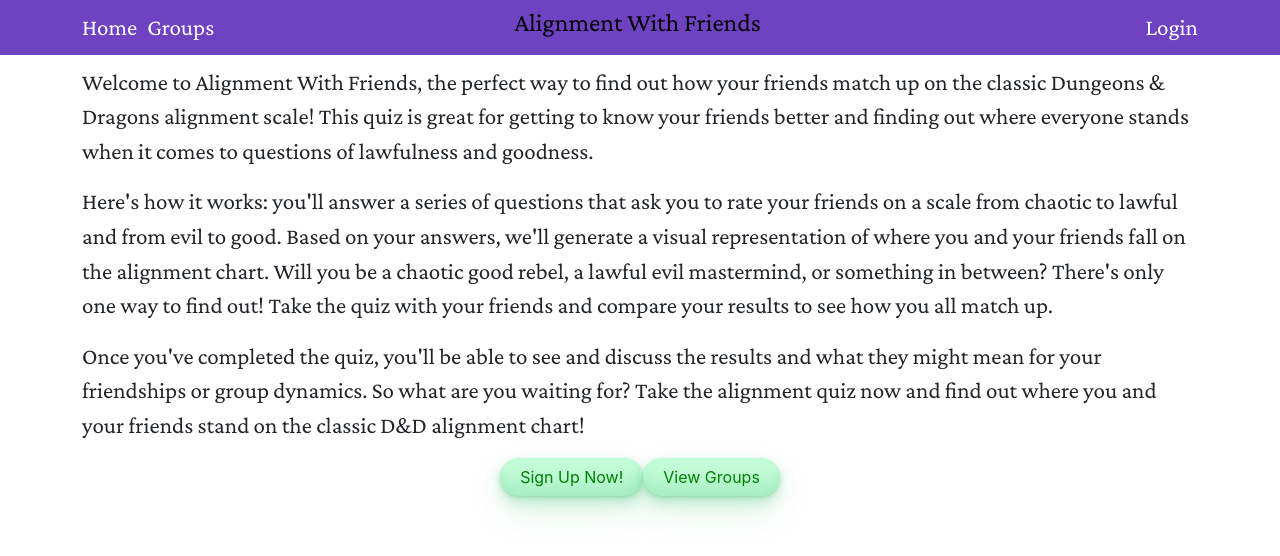
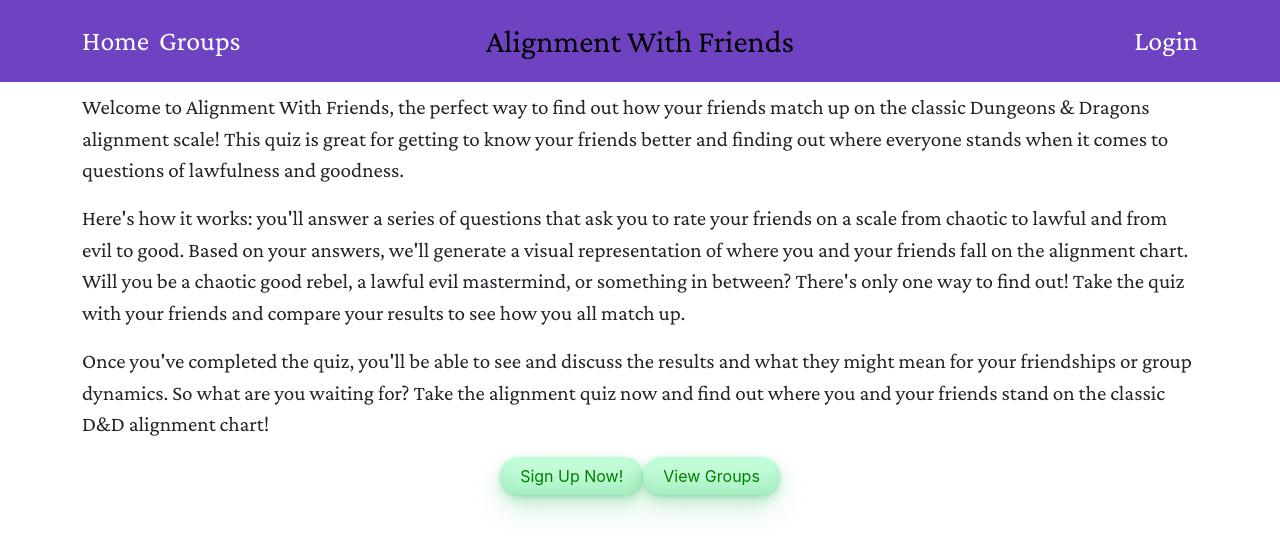
Before and after one commit to lomick2090/Alignment-Game, a React (Vite) app in the folder frontend/: page / in a window 1280 px wide. Shown: the top 556 px of the page. Built offline with nearby package versions, Linux system fonts and the light colour scheme; no server answers; the database is empty.

Commit message:
Fix some edge cases

```diff
--- a/frontend/src/components/AddUserToList.jsx
+++ b/frontend/src/components/AddUserToList.jsx
@@ -93,7 +93,7 @@
                     onChange={handleChange}
                 />
 
-                <label>
+                <label className='picselect'>
                     Profile Pic:
                     <input
                         name='img'
@@ -104,7 +104,7 @@
                     />
                 </label>
 
-                <label htmlFor="group">
+                <label htmlFor="group" >
                     Select Group:
                     <select
                         name="group"
--- a/frontend/src/components/Header.jsx
+++ b/frontend/src/components/Header.jsx
@@ -7,7 +7,7 @@
     const userList = useUserContext()
     return (
         <div>
-            <div className='navbar header'>
+            <div className='header'>
                 <div className='container headercontainer'>
                     <div style={{display:'flex', gap:'10px'}}>
                             <Link className='nav-link active' to='/'>Home</Link>
@@ -15,12 +15,15 @@
 
                     </div>
                     <h1 className='title'>Alignment With Friends</h1>
+                    <div style={{marginLeft:'auto'}}>
 
-                    {
-                        returnUser(userList).name
-                        ||
-                        <Link className='nav-link' to='/login'>Login</Link>
-                    }
+                        {
+
+                            returnUser(userList).name
+                            ||
+                            <Link className='nav-link' to='/login'>Login</Link>
+                        }
+                    </div>
                 </div>
             </div>
             <Outlet />
--- a/frontend/src/index.css
+++ b/frontend/src/index.css
@@ -11,6 +11,7 @@
 
 
 .header {
+    padding:20px;
     background-color: var(--bs-purple);
     color: white;
     display:flex;
@@ -18,7 +19,7 @@
     align-items: center;
     margin-bottom: 10px;
     font-family: 'Crimson Pro', serif;
-    font-size:1.8vw;
+    font-size:28px;
 }
 
 .headercontainer {
@@ -36,17 +37,18 @@
 
 .title {
     position: relative;
-    left: -3.3vw;
     margin-right: auto;
     margin-left:auto;
     color:black;
-    font-size: 2vw;
-
+    font-size: min(32px, 15vw);
+    align-self: center;
+    margin-bottom:0px;
+    white-space:nowrap;
 }
 
 .home > p {
     font-family: 'Crimson Pro', serif;
-    font-size: 1.8vw;
+    font-size: 1.65vw;
 }
 
 .homebuttons {
@@ -79,6 +81,7 @@
 }
 
 .userform {
+    min-width:500px;
     display: flex;
     flex-direction: column;
     border: 1px solid black;
@@ -107,6 +110,10 @@
 .createprofile {
     display: flex;
     justify-content: center;
+}
+
+.picselect{
+    margin-left: auto;
 }
 
 .chart {
--- a/frontend/src/pages/Create.jsx
+++ b/frontend/src/pages/Create.jsx
@@ -1,12 +1,14 @@
-import { useState } from 'react'
+import { useState, useEffect } from 'react'
 import { Link } from 'react-router-dom'
 import { db } from "../config/firebase";
-import { setDoc, doc } from 'firebase/firestore';
+import { setDoc, doc, collection, getDocs} from 'firebase/firestore';
 import { auth } from '../config/firebase';
 
 
 export default function Create() {
     const [group, setGroup] = useState('')
+    const [groupList, setGroupList] = useState([])
+    const [hasMadeGroup, setHasMadeGroup] = useState(false)
 
 
     async function handleSubmit() {
@@ -18,8 +20,32 @@
                 console.log(err)
             }
         }
+        setTimeout(() => {
             window.location.href = '../groups/'
+        }, 500)
     }
+
+    useEffect(() => {
+        async function getGroupList() {
+            const groupRef = collection(db, 'groups')
+            const groupsRaw = await getDocs(groupRef)
+            let groups = []
+            groupsRaw.forEach(group => (groups.push(group.data())))
+            setGroupList(groups)
+        }
+
+        getGroupList()
+    }, [])
+
+
+    useEffect(() => {
+        groupList.map(group => {
+            if (group.createdBy == auth?.currentUser.uid) {
+                setHasMadeGroup(true)
+            }
+        })
+    }, [groupList])
+
 
     function handleChange(e) {
         const { value } = e.target;
@@ -27,17 +53,27 @@
     }
 
     return (
+        <div>
             <div style={{display:'flex', justifyContent:'center'}}>
                 {(auth?.currentUser?.uid) ?
+                    (
+                        (hasMadeGroup) ?
+                            <div style={{textAlign:'center'}}>
+                                <p>You can only create one group</p>
+                                <Link to='../groups'>Back</Link>
+                            </div>
+                            :
                             <div>
                                 <input type="text" value={group} onChange={handleChange} placeholder='group name'/>
                                 <button onClick={handleSubmit}>Add Group</button>
                             </div>
+                    )
                     :
                     <Link to='../login'>
                         <p>Sign in here first</p>
                     </Link>
                 }
             </div>
+        </div>
     )
 }
```
Also changed, not shown: 2 other files (tests, documents, lock files or other folders). Lines whose indentation alone changed are shown as unchanged.
